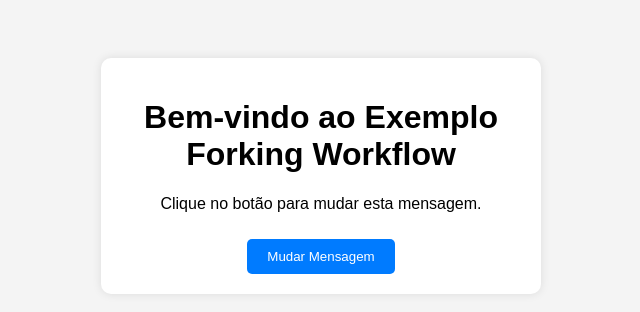
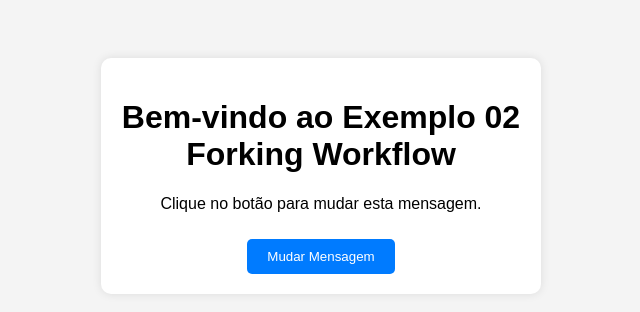
Before and after one commit to LucasCleitonFerreira/Teste01, a plain HTML site: page index.html in a window 1280 px wide. Shown: the whole page, without its empty margins (319-959 px from the left). Drawn offline with Linux system fonts and the light colour scheme.

Commit message:
Alterações realizadas

```diff
--- a/index.html
+++ b/index.html
@@ -4,13 +4,13 @@
 <head>
     <meta charset="UTF-8">
     <meta name="viewport" content="width=device-width, initial-scale=1.0">
-    <title>Exemplo Forking Workflow</title>
+    <title>Exemplo 02 Forking Workflow</title>
     <link rel="stylesheet" href="style.css">
 </head>
 
 <body>
     <div class="container">
-        <h1>Bem-vindo ao Exemplo Forking Workflow</h1>
+        <h1>Bem-vindo ao Exemplo 02 Forking Workflow</h1>
         <p id="mensagem">Clique no botão para mudar esta mensagem.</p>
         <button onclick="alterarMensagem()">Mudar Mensagem</button>
     </div>
```
